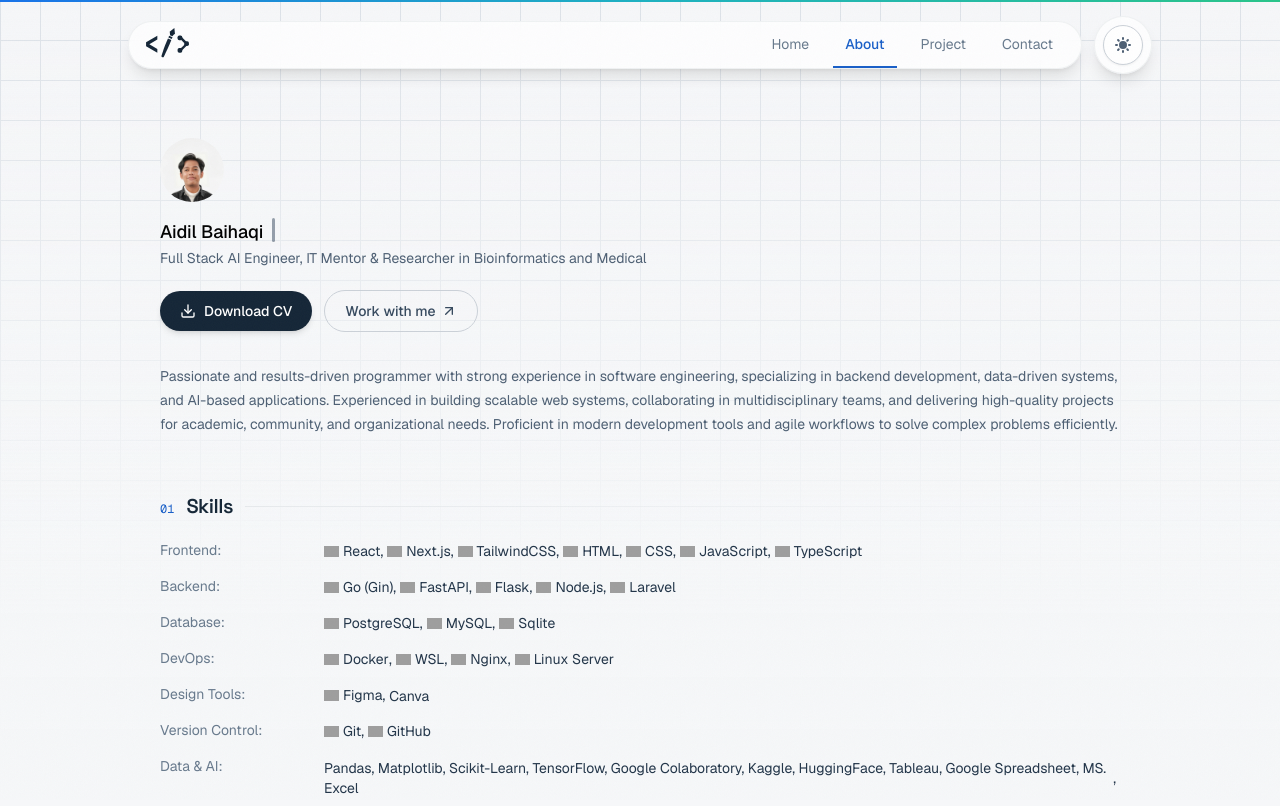
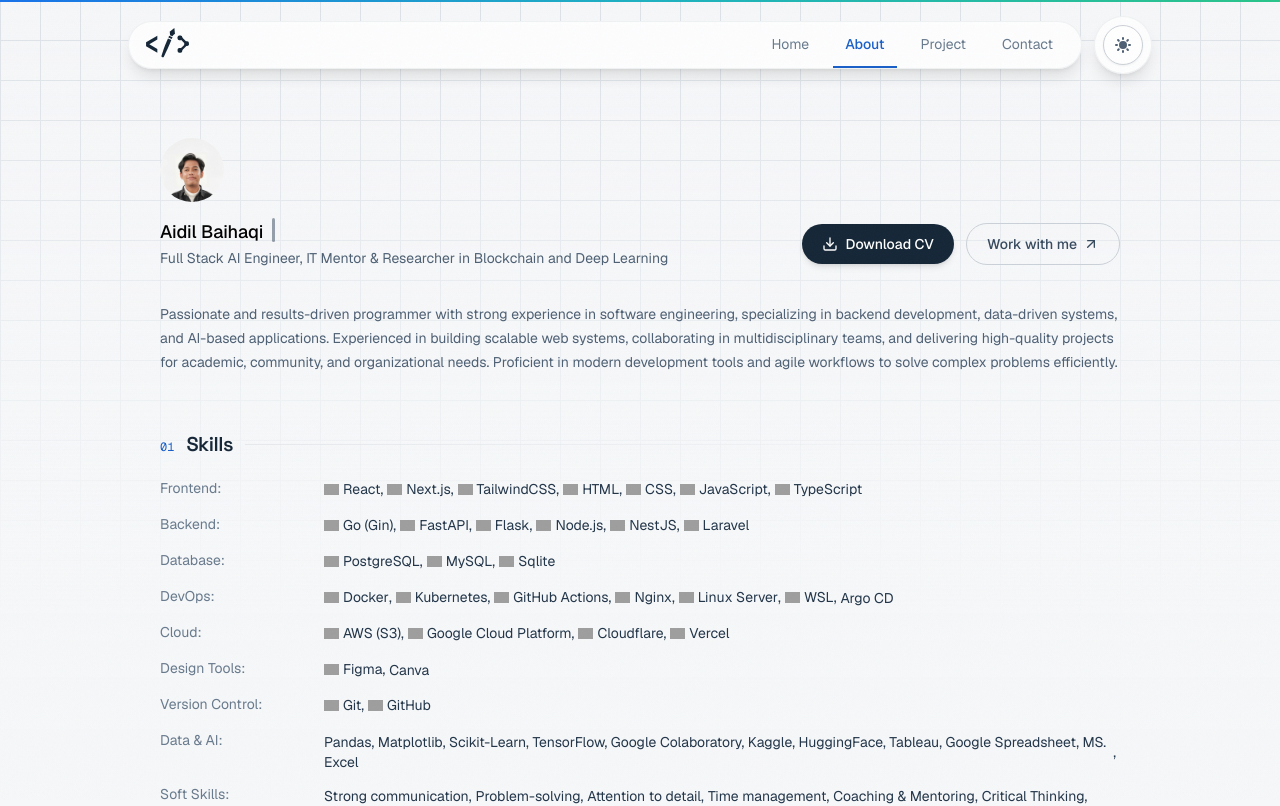
Before and after one commit to aidilbaihaqi/ngobarengaidil, a Next.js app: page /about in a window 1280 px wide. Shown: the top 806 px of the page. Built offline with nearby package versions, Linux system fonts and the light colour scheme; grey boxes are pictures that could not be loaded.

Commit message:
feat: add about page, bento grid layout, and private letter content

```diff
--- a/app/about/page.tsx
+++ b/app/about/page.tsx
@@ -87,14 +87,18 @@ export default function Home() {
                 />
               </div>
 
-              <div className="grow text-left">
-                <TypewriterEffectSmoothDemo />
-                <p className="leading-6 text-sm text-gray-600 dark:text-neutral-400 text-left">
-                  Full Stack AI Engineer, IT Mentor & Researcher in Bioinformatics and Medical
-                </p>
+              {/* Name and headline on the left, résumé + hire actions on the
+                  right; they stack on narrow screens. */}
+              <div className="grow w-full flex flex-col gap-5 md:flex-row md:items-center md:justify-between md:gap-8 text-left">
+                <div className="min-w-0">
+                  <TypewriterEffectSmoothDemo />
+                  <p className="leading-6 text-sm text-gray-600 dark:text-neutral-400 text-left">
+                    Full Stack AI Engineer, IT Mentor &amp; Researcher in Blockchain and Deep Learning
+                  </p>
+                </div>
 
                 {/* Résumé + hire actions */}
-                <div className="mt-5 flex flex-wrap items-center gap-3">
+                <div className="flex shrink-0 flex-wrap items-center gap-3">
                   <a
                     href="/documents/CV-Aidil-Baihaqi.pdf"
                     download
@@ -169,6 +173,7 @@ export default function Home() {
                       <SkillIcon icon="fastapi" name="FastAPI" />
                       <SkillIcon icon="flask" name="Flask" />
                       <SkillIcon icon="nodejs" name="Node.js" />
+                      <SkillIcon icon="nestjs" name="NestJS" />
                       <SkillIcon icon="laravel" name="Laravel" />
                     </ul>
                   </dd>
@@ -194,9 +199,28 @@ export default function Home() {
                   <dd>
                     <ul>
                       <SkillIcon icon="docker" name="Docker" />
-                      <SkillIcon icon="linux" name="WSL" />
+                      <SkillIcon icon="kubernetes" name="Kubernetes" />
+                      <SkillIcon icon="githubactions" name="GitHub Actions" />
                       <SkillIcon icon="nginx" name="Nginx" />
                       <SkillIcon icon="linux" name="Linux Server" />
+                      <SkillIcon icon="linux" name="WSL" />
+                      <li className="me-1 inline-flex items-center text-sm text-gray-800 dark:text-neutral-200">
+                        Argo CD
+                      </li>
+                    </ul>
+                  </dd>
+                </dl>
+
+                <dl className="flex flex-col sm:flex-row gap-1 justify-start">
+                  <dt className="min-w-40 text-left">
+                    <span className="block text-sm text-gray-500 dark:text-neutral-500 text-left">Cloud:</span>
+                  </dt>
+                  <dd>
+                    <ul>
+                      <SkillIcon icon="aws" name="AWS (S3)" />
+                      <SkillIcon icon="gcp" name="Google Cloud Platform" />
+                      <SkillIcon icon="cloudflare" name="Cloudflare" />
+                      <SkillIcon icon="vercel" name="Vercel" />
                     </ul>
                   </dd>
                 </dl>
--- a/app/components/Layout/BentoGrid.tsx
+++ b/app/components/Layout/BentoGrid.tsx
@@ -78,7 +78,7 @@ const SkeletonOne = () => {
   );
 };
 
-// ── Skeleton 2: Full Stack Web Dev — tech stack layers on hover ───────────────
+// ── Skeleton 2: Full Stack AI Engineering — tech stack layers on hover ───────────────
 const SkeletonTwo = () => {
   const layers = [
     { label: "Frontend", tech: "Next.js · React", Icon: IconBrandReact, color: "from-blue-400 to-cyan-400" },
@@ -363,9 +363,9 @@ const items = [
     icon: <IconMessages className="h-4 w-4 text-neutral-500 dark:text-neutral-400" />,
   },
   {
-    title: "Full Stack Web Development",
+    title: "Full Stack AI Engineering",
     description: (
-      <span>Modern, scalable websites — elegant frontend, robust backend, production-ready</span>
+      <span>End-to-end products with AI built in — elegant frontend, robust backend, production-ready</span>
     ),
     header: <SkeletonTwo />,
     className: "",
--- a/app/layout.tsx
+++ b/app/layout.tsx
@@ -46,7 +46,7 @@ const baseUrl = 'https://www.aidilbaihaqi.id';
 export const metadata: Metadata = {
   metadataBase: new URL(baseUrl),
   title: {
-    default: "Aidil Baihaqi - AI, Web Development & Business Digitalization",
+    default: "Aidil Baihaqi - Full Stack AI Engineer & Business Digitalization",
     template: "%s | Aidil Baihaqi"
   },
   description: "Aidil Baihaqi builds AI solutions, websites, and workflow automation that digitize how businesses run — from company profile sites and custom dashboards to AI assistants and the systems that tie them together. Also an IT mentor, with source code handed over so your team can keep building.",
@@ -93,7 +93,7 @@ export const metadata: Metadata = {
     type: 'website',
     locale: 'en_US',
     url: baseUrl,
-    title: 'Aidil Baihaqi - AI, Web Development & Business Digitalization',
+    title: 'Aidil Baihaqi - Full Stack AI Engineer & Business Digitalization',
     description: 'AI solutions, websites, and workflow automation that digitize how businesses run — built end to end, with the source code handed over.',
     siteName: 'Personal Website Aidil Baihaqi',
     images: [
@@ -109,7 +109,7 @@ export const metadata: Metadata = {
   },
   twitter: {
     card: 'summary_large_image',
-    title: 'Aidil Baihaqi - AI, Web Development & Business Digitalization',
+    title: 'Aidil Baihaqi - Full Stack AI Engineer & Business Digitalization',
     description: 'Portfolio of Aidil Baihaqi — AI solutions, websites, and business digitalization, plus IT mentoring.',
     images: ['/image-optimized/og-card.png'],
   },
@@ -177,7 +177,7 @@ const jsonLd = {
 const servicesJsonLd = {
   '@context': 'https://schema.org',
   '@type': 'ProfessionalService',
-  name: 'Aidil Baihaqi — AI, Web Development & Business Digitalization',
+  name: 'Aidil Baihaqi — Full Stack AI Engineer & Business Digitalization',
   url: baseUrl,
   image: `${baseUrl}/image-optimized/aidilbaihaqi.webp`,
   email: 'mailto:aidilmusirjun@gmail.com',
--- a/app/page.tsx
+++ b/app/page.tsx
@@ -13,7 +13,6 @@ import Reveal from "./components/ui/Reveal";
 import LogoMarquee from "./components/Partials/LogoMarquee";
 import ImpactStats from "./components/Partials/ImpactStats";
 import ProcessSection from "./components/Partials/ProcessSection";
-import TestimonialsSection from "./components/Partials/TestimonialsSection";
 
 // The spark layer SSRs fine (all canvas work lives in effects), and importing
 // it statically keeps the whole page body in the initial HTML — crawlers and
@@ -111,7 +110,7 @@ export default function Home() {
                   Available for new projects
                 </span>
                 <p className="text-xs font-medium uppercase tracking-[0.2em] text-gray-500 dark:text-neutral-500">
-                  Aidil Baihaqi · AI · Web Development · Business Digitalization
+                  Aidil Baihaqi · Full Stack AI Engineer · Business Digitalization
                 </p>
               </motion.div>
 
@@ -149,7 +148,7 @@ export default function Home() {
                     variants={rise}
                     className="mt-7 max-w-[54ch] mx-auto lg:mx-0 text-base md:text-lg text-gray-600 dark:text-neutral-400 leading-relaxed"
                   >
-                    Web development, applied AI, and workflow automation — turning
+                    Full stack AI engineering and workflow automation — turning
                     manual, offline processes into systems that run on their own.
                   </motion.p>
 
@@ -292,7 +291,7 @@ export default function Home() {
                   crop, which would otherwise follow the narrower wrapper.
                 */
                 className="[&>svg]:min-w-[900px]"
-                text="Aidil Baihaqi ✦ AI Engineer ✦ Web Development ✦ Business Digitalization ✦ Workflow Automation ✦ IT Mentor"
+                text="Aidil Baihaqi ✦ Full Stack AI Engineer ✦ Business Digitalization ✦ Workflow Automation ✦ IT Mentor"
                 shape="line"
                 speed={60}
                 direction="forward"
@@ -374,30 +373,12 @@ export default function Home() {
             </Suspense>
             {/* End Feature Section */}
 
-            {/* Voices — what working together feels like from the other side. */}
-            <section aria-label="Client testimonials" className="mt-20 md:mt-28">
-              <Reveal>
-                <div className="mb-12 text-center">
-                  <p className="mb-3 text-xs font-medium uppercase tracking-[0.2em] text-gray-500 dark:text-neutral-500">
-                    03 — What clients say
-                  </p>
-                  <h4 className="text-3xl md:text-4xl tracking-tight font-medium text-black dark:text-white">
-                    After the handover
-                  </h4>
-                  <p className="mt-2 text-sm text-gray-600 dark:text-neutral-400 leading-6">
-                    From businesses and institutions the work now runs in.
-                  </p>
-                </div>
-              </Reveal>
-              <TestimonialsSection />
-            </section>
-
             {/* Process — how an engagement runs, start to handover. */}
             <section aria-label="How I work" className="mt-20 md:mt-28">
               <Reveal>
                 <div className="mb-12 text-center">
                   <p className="mb-3 text-xs font-medium uppercase tracking-[0.2em] text-gray-500 dark:text-neutral-500">
-                    04 — Process
+                    03 — Process
                   </p>
                   <h4 className="text-3xl md:text-4xl tracking-tight font-medium text-black dark:text-white">
                     From idea to running system
```
Also changed, not shown: app/_surat/letter.private.json (added, +23 -0 lines).
